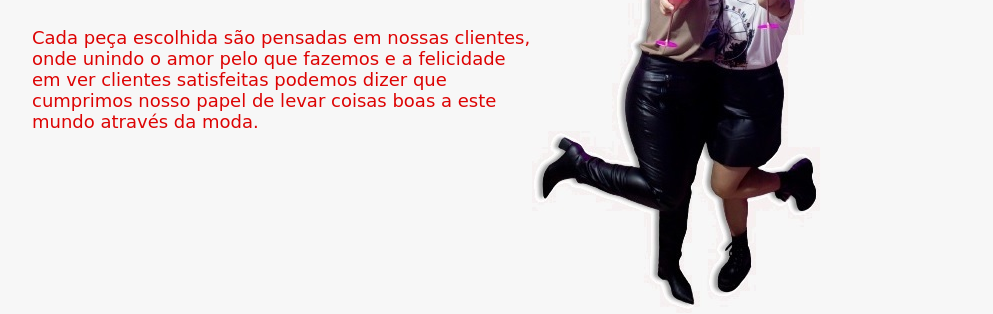
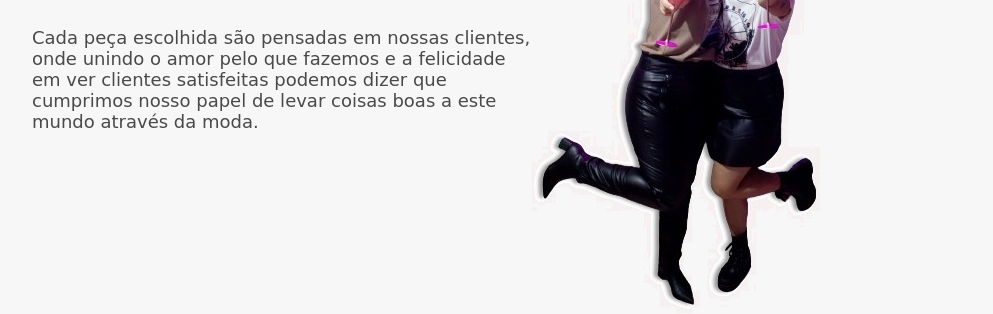
Before and after one commit to EdgarCalisto/Site3Sis, a plain HTML site: page index.html in a window 1280 px wide. Shown: the part 306-620 px from the top of the page, without its empty margins (68-1061 px from the left). Drawn offline with Linux system fonts and the light colour scheme; a web font is replaced by a local one.

Commit message:
Update style.css

```diff
--- a/estilo/style.css
+++ b/estilo/style.css
@@ -95,7 +95,7 @@ nav a:hover{
     color: var(--rosaescuro);
 }
 .container > article {
-    color:#dd0404;
+    color:var(--cinzaescuro);
     font-family: var(--FontNunito);
     font-size: 18px;
     min-width: 280px;
```
